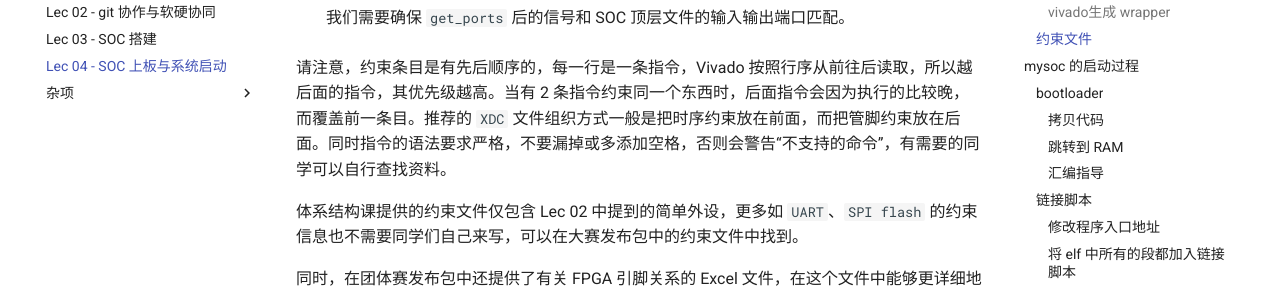
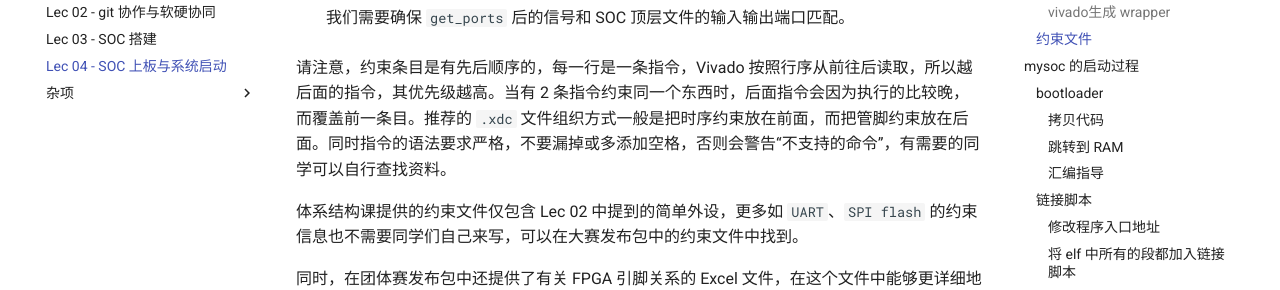
Before and after one commit to ucas-nscscc/docs, an MkDocs documentation site: the page built from docs/lec04/index.md, in a window 1280 px wide and 900 px high, scrolled down 3571 px. Shown: the part 150-440 px from the top of the window. Built offline with MkDocs 1.6.1 and Material for MkDocs 9.7.7, drawn with Linux system fonts in a browser that asks for light colours.

Commit message:
change 'XDC' to '.xdc'

```diff
--- a/docs/lec04/index.md
+++ b/docs/lec04/index.md
@@ -88,7 +88,7 @@
 
     我们需要确保 `get_ports` 后的信号和 SOC 顶层文件的输入输出端口匹配。
 
-请注意，约束条目是有先后顺序的，每一行是一条指令，Vivado 按照行序从前往后读取，所以越后面的指令，其优先级越高。当有 2 条指令约束同一个东西时，后面指令会因为执行的比较晚，而覆盖前一条目。推荐的 `XDC` 文件组织方式一般是把时序约束放在前面，而把管脚约束放在后面。同时指令的语法要求严格，不要漏掉或多添加空格，否则会警告“不支持的命令”，有需要的同学可以自行查找资料。
+请注意，约束条目是有先后顺序的，每一行是一条指令，Vivado 按照行序从前往后读取，所以越后面的指令，其优先级越高。当有 2 条指令约束同一个东西时，后面指令会因为执行的比较晚，而覆盖前一条目。推荐的 `.xdc` 文件组织方式一般是把时序约束放在前面，而把管脚约束放在后面。同时指令的语法要求严格，不要漏掉或多添加空格，否则会警告“不支持的命令”，有需要的同学可以自行查找资料。
 
 体系结构课提供的约束文件仅包含 Lec 02 中提到的简单外设，更多如 `UART`、`SPI flash` 的约束信息也不需要同学们自己来写，可以在大赛发布包中的约束文件中找到。
 
```
